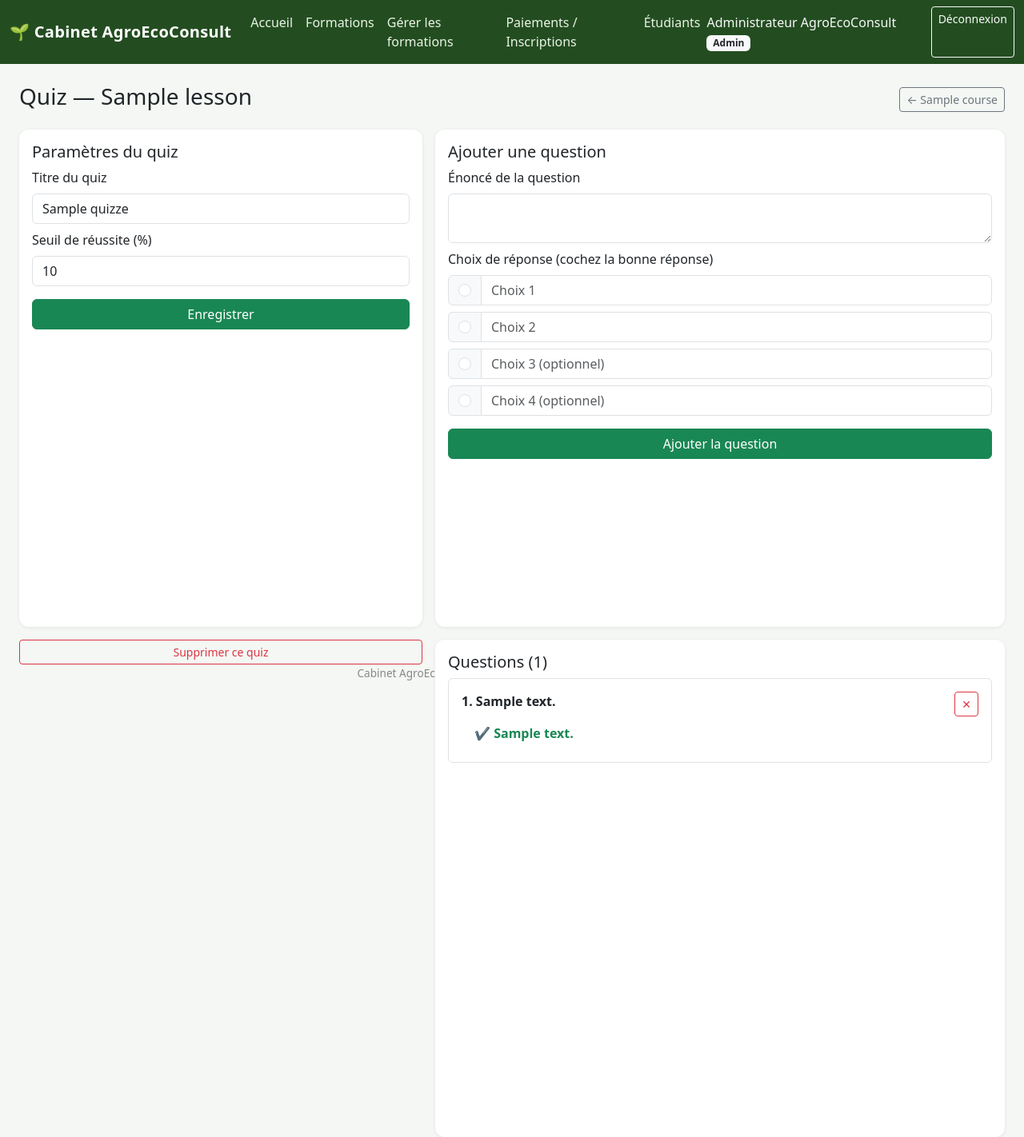
After one commit to Bayegaye/agroecoconsulting, a Flask app: page /admin/lecons/1/quiz in a window 1280 px wide. The commit adds this page. Shown: the whole page at 80% size. Run offline with Flask 3, Linux system fonts and the light colour scheme; a user stored in the database is signed in; tables that the repository leaves empty hold one stand-in row (values such as "Sample post"); parts of the project's set-up code (start-up, migrations or seed data) failed here and were passed over; some libraries are stand-ins or nearby versions.

Commit message:
Add files via upload

```diff
--- a/app.py
+++ b/app.py
@@ -9,7 +9,7 @@ from flask_login import (
     LoginManager, login_user, logout_user, login_required, current_user
 )
 
-from models import db, User, Course, Lesson, Enrollment
+from models import db, User, Course, Lesson, Enrollment, Quiz, Question, Choice, QuizAttempt
 
 APP_NAME = os.environ.get("APP_NAME", "Agro Eco Consulting")
 CABINET_NAME = "Cabinet AgroEcoConsult"
@@ -242,7 +242,26 @@ def mes_formations():
         .order_by(Enrollment.created_at.desc())
         .all()
     )
-    return render_template("mes_formations.html", inscriptions=inscriptions)
+
+    quiz_stats = {}  # course_id -> {"reussis": int, "total": int}
+    for e in inscriptions:
+        if e.status != "validee" or not e.course:
+            continue
+        total = 0
+        reussis = 0
+        for l in e.course.lessons:
+            if l.quiz:
+                total += 1
+                meilleure = (
+                    QuizAttempt.query.filter_by(quiz_id=l.quiz.id, student_id=current_user.id)
+                    .order_by(QuizAttempt.score.desc()).first()
+                )
+                if meilleure and meilleure.passed:
+                    reussis += 1
+        if total:
+            quiz_stats[e.course_id] = {"reussis": reussis, "total": total}
+
+    return render_template("mes_formations.html", inscriptions=inscriptions, quiz_stats=quiz_stats)
 
 
 @app.route("/formations/<int:cid>/apprendre")
@@ -259,7 +278,80 @@ def apprendre(cid):
             flash("Vous n'avez pas (encore) accès à cette formation.", "danger")
             return redirect(url_for("formation_detail", cid=cid))
     lecons = formation.lessons.order_by(Lesson.position).all()
-    return render_template("apprendre.html", formation=formation, lecons=lecons)
+
+    meilleurs_scores = {}
+    if not current_user.is_admin:
+        for l in lecons:
+            if l.quiz:
+                meilleure = (
+                    QuizAttempt.query.filter_by(quiz_id=l.quiz.id, student_id=current_user.id)
+                    .order_by(QuizAttempt.score.desc()).first()
+                )
+                if meilleure:
+                    meilleurs_scores[l.id] = meilleure
+
+    return render_template(
+        "apprendre.html", formation=formation, lecons=lecons,
+        meilleurs_scores=meilleurs_scores,
+    )
+
+
+# ---------- Espace étudiant : quiz d'évaluation ----------
+
+def _acces_lecon_ok(lesson):
+    """Vérifie que l'utilisateur courant a accès à la leçon (admin, ou inscription validée)."""
+    if current_user.is_admin:
+        return True
+    return Enrollment.query.filter_by(
+        student_id=current_user.id, course_id=lesson.course_id, status="validee"
+    ).first() is not None
+
+
+@app.route("/lecons/<int:lid>/quiz", methods=["GET", "POST"])
+@login_required
+def passer_quiz(lid):
+    lesson = db.session.get(Lesson, lid)
+    if not lesson or not lesson.quiz:
+        abort(404)
+    if not _acces_lecon_ok(lesson):
+        flash("Vous n'avez pas (encore) accès à cette formation.", "danger")
+        return redirect(url_for("formation_detail", cid=lesson.course_id))
+
+    quiz = lesson.quiz
+    questions = quiz.questions.order_by(Question.position).all()
+
+    if request.method == "POST" and not current_user.is_admin:
+        correct_count = 0
+        for q in questions:
+            reponse = request.form.get(f"question_{q.id}")
+            if reponse is not None:
+                choix = db.session.get(Choice, int(reponse)) if reponse.isdigit() else None
+                if choix and choix.question_id == q.id and choix.is_correct:
+                    correct_count += 1
+        total = len(questions)
+        score = round((correct_count / total) * 100) if total else 0
+        attempt = QuizAttempt(
+            quiz_id=quiz.id, student_id=current_user.id, score=score,
+            correct_count=correct_count, total_count=total,
+            passed=score >= quiz.pass_score,
+        )
+        db.session.add(attempt)
+        db.session.commit()
+        return render_template(
+            "quiz_resultat.html", formation=lesson.course, lesson=lesson,
+            quiz=quiz, attempt=attempt,
+        )
+
+    dernieres_tentatives = []
+    if not current_user.is_admin:
+        dernieres_tentatives = (
+            QuizAttempt.query.filter_by(quiz_id=quiz.id, student_id=current_user.id)
+            .order_by(QuizAttempt.created_at.desc()).all()
+        )
+    return render_template(
+        "quiz.html", formation=lesson.course, lesson=lesson,
+        quiz=quiz, questions=questions, tentatives=dernieres_tentatives,
+    )
 
 
 # ---------- Administration : formations et leçons ----------
@@ -397,6 +489,103 @@ def admin_supprimer_lecon(lid):
     return redirect(url_for("admin_formations"))
 
 
+# ---------- Administration : quiz d'évaluation ----------
+
+@app.route("/admin/lecons/<int:lid>/quiz", methods=["GET", "POST"])
+@login_required
+@admin_required
+def admin_quiz(lid):
+    lesson = db.session.get(Lesson, lid)
+    if not lesson:
+        abort(404)
+
+    if request.method == "POST":
+        title = request.form.get("title", "").strip() or "Quiz"
+        try:
+            pass_score = int(request.form.get("pass_score") or 70)
+        except ValueError:
+            pass_score = 70
+        pass_score = max(0, min(100, pass_score))
+
+        if lesson.quiz:
+            lesson.quiz.title = title
+            lesson.quiz.pass_score = pass_score
+        else:
+            db.session.add(Quiz(lesson_id=lesson.id, title=title, pass_score=pass_score))
+        db.session.commit()
+        flash("Quiz enregistré.", "success")
+        return redirect(url_for("admin_quiz", lid=lid))
+
+    questions = lesson.quiz.questions.order_by(Question.position).all() if lesson.quiz else []
+    return render_template("admin_quiz.html", lesson=lesson, formation=lesson.course, questions=questions)
+
+
+@app.route("/admin/lecons/<int:lid>/quiz/supprimer", methods=["POST"])
+@login_required
+@admin_required
+def admin_supprimer_quiz(lid):
+    lesson = db.session.get(Lesson, lid)
+    if not lesson:
+        abort(404)
+    if lesson.quiz:
+        db.session.delete(lesson.quiz)
+        db.session.commit()
+        flash("Quiz supprimé.", "info")
+    return redirect(url_for("admin_formation_detail", cid=lesson.course_id))
+
+
+@app.route("/admin/quiz/<int:qid>/questions", methods=["POST"])
+@login_required
+@admin_required
+def admin_ajouter_question(qid):
+    quiz = db.session.get(Quiz, qid)
+    if not quiz:
+        abort(404)
+    text = request.form.get("text", "").strip()
+    if not text:
+        flash("L'énoncé de la question est obligatoire.", "danger")
+        return redirect(url_for("admin_quiz", lid=quiz.lesson_id))
+
+    choix_textes = request.form.getlist("choice_text")
+    bonne_reponse = request.form.get("correct_choice")  # index (str) du choix correct
+
+    choix_valides = [(i, t.strip()) for i, t in enumerate(choix_textes) if t.strip()]
+    if len(choix_valides) < 2:
+        flash("Il faut au moins deux choix de réponse.", "danger")
+        return redirect(url_for("admin_quiz", lid=quiz.lesson_id))
+    if bonne_reponse is None or not any(str(i) == bonne_reponse for i, _ in choix_valides):
+        flash("Merci d'indiquer quelle réponse est correcte.", "danger")
+        return redirect(url_for("admin_quiz", lid=quiz.lesson_id))
+
+    position = (quiz.questions.count() or 0) + 1
+    question = Question(quiz_id=quiz.id, text=text, position=position)
+    db.session.add(question)
+    db.session.flush()  # pour obtenir question.id
+
+    for pos, (i, choice_text) in enumerate(choix_valides, start=1):
+        db.session.add(Choice(
+            question_id=question.id, text=choice_text,
+            is_correct=(str(i) == bonne_reponse), position=pos,
+        ))
+    db.session.commit()
+    flash("Question ajoutée.", "success")
+    return redirect(url_for("admin_quiz", lid=quiz.lesson_id))
+
+
+@app.route("/admin/questions/<int:qid>/supprimer", methods=["POST"])
+@login_required
+@admin_required
+def admin_supprimer_question(qid):
+    question = db.session.get(Question, qid)
+    if question:
+        lid = question.quiz.lesson_id
+        db.session.delete(question)
+        db.session.commit()
+        flash("Question supprimée.", "info")
+        return redirect(url_for("admin_quiz", lid=lid))
+    return redirect(url_for("admin_formations"))
+
+
 # ---------- Administration : inscriptions / paiements ----------
 
 @app.route("/admin/inscriptions")
--- a/templates/admin_formation_detail.html
+++ b/templates/admin_formation_detail.html
@@ -79,6 +79,11 @@
             <button class="btn btn-sm btn-outline-success" type="submit" title="Enregistrer">✏️</button>
             <button class="btn btn-sm btn-outline-danger" type="submit" formaction="{{ url_for('admin_supprimer_lecon', lid=l.id) }}" formnovalidate onclick="return confirm('Supprimer cette leçon ?');" title="Supprimer">✕</button>
           </div>
+          <div class="mb-2">
+            <a href="{{ url_for('admin_quiz', lid=l.id) }}" class="btn btn-sm {{ 'btn-outline-success' if l.quiz else 'btn-outline-secondary' }}">
+              {% if l.quiz %}📝 Quiz ({{ l.quiz.questions.count() }} question{{ 's' if l.quiz.questions.count() > 1 else '' }}){% else %}+ Ajouter un quiz{% endif %}
+            </a>
+          </div>
           <textarea name="content" class="form-control form-control-sm mb-2" rows="2" placeholder="Texte / instructions">{{ l.content or '' }}</textarea>
           <input type="text" name="video_url" value="{{ l.video_url or '' }}" class="form-control form-control-sm mb-2" placeholder="Lien vidéo">
           <div class="row g-2">
--- /dev/null
+++ b/templates/admin_quiz.html
@@ -0,0 +1,83 @@
+{% extends "base.html" %}
+{% block title %}Quiz — {{ lesson.title }}{% endblock %}
+{% block content %}
+<div class="d-flex justify-content-between align-items-center mb-3">
+  <h3>Quiz — {{ lesson.title }}</h3>
+  <a href="{{ url_for('admin_formation_detail', cid=formation.id) }}" class="btn btn-outline-secondary btn-sm">← {{ formation.title }}</a>
+</div>
+
+<div class="row g-3">
+  <div class="col-lg-5">
+    <div class="card card-course p-3 mb-3">
+      <h5>Paramètres du quiz</h5>
+      <form method="POST">
+        <div class="mb-2">
+          <label class="form-label">Titre du quiz</label>
+          <input type="text" name="title" class="form-control" value="{{ lesson.quiz.title if lesson.quiz else 'Quiz' }}">
+        </div>
+        <div class="mb-3">
+          <label class="form-label">Seuil de réussite (%)</label>
+          <input type="number" min="0" max="100" name="pass_score" class="form-control" value="{{ lesson.quiz.pass_score if lesson.quiz else 70 }}">
+        </div>
+        <button type="submit" class="btn btn-success w-100">
+          {{ 'Enregistrer' if lesson.quiz else 'Créer le quiz' }}
+        </button>
+      </form>
+    </div>
+    {% if lesson.quiz %}
+    <form method="POST" action="{{ url_for('admin_supprimer_quiz', lid=lesson.id) }}" onsubmit="return confirm('Supprimer définitivement ce quiz et toutes ses questions ?');">
+      <button class="btn btn-outline-danger btn-sm w-100">Supprimer ce quiz</button>
+    </form>
+    {% endif %}
+  </div>
+
+  <div class="col-lg-7">
+    {% if lesson.quiz %}
+    <div class="card card-course p-3 mb-3">
+      <h5>Ajouter une question</h5>
+      <form method="POST" action="{{ url_for('admin_ajouter_question', qid=lesson.quiz.id) }}">
+        <div class="mb-2">
+          <label class="form-label">Énoncé de la question</label>
+          <textarea name="text" class="form-control" rows="2" required></textarea>
+        </div>
+        <label class="form-label">Choix de réponse (cochez la bonne réponse)</label>
+        {% for i in range(4) %}
+        <div class="input-group mb-2">
+          <div class="input-group-text">
+            <input class="form-check-input mt-0" type="radio" name="correct_choice" value="{{ i }}" {% if i == 0 %}required{% endif %}>
+          </div>
+          <input type="text" name="choice_text" class="form-control" placeholder="Choix {{ i + 1 }}{% if i >= 2 %} (optionnel){% endif %}">
+        </div>
+        {% endfor %}
+        <button type="submit" class="btn btn-success w-100 mt-2">Ajouter la question</button>
+      </form>
+    </div>
+
+    <div class="card card-course p-3">
+      <h5>Questions ({{ questions|length }})</h5>
+      {% for q in questions %}
+      <div class="border rounded p-3 mb-2">
+        <div class="d-flex justify-content-between align-items-start gap-2">
+          <p class="fw-bold mb-2">{{ loop.index }}. {{ q.text }}</p>
+          <form method="POST" action="{{ url_for('admin_supprimer_question', qid=q.id) }}" onsubmit="return confirm('Supprimer cette question ?');">
+            <button class="btn btn-sm btn-outline-danger" title="Supprimer">✕</button>
+          </form>
+        </div>
+        <ul class="list-group list-group-flush">
+          {% for c in q.choices %}
+          <li class="list-group-item {% if c.is_correct %}text-success fw-bold{% endif %}">
+            {% if c.is_correct %}✔{% else %}○{% endif %} {{ c.text }}
+          </li>
+          {% endfor %}
+        </ul>
+      </div>
+      {% else %}
+      <p class="text-muted mb-0">Aucune question pour l'instant.</p>
+      {% endfor %}
+    </div>
+    {% else %}
+    <div class="alert alert-info">Créez d'abord le quiz (paramètres à gauche) pour pouvoir ajouter des questions.</div>
+    {% endif %}
+  </div>
+</div>
+{% endblock %}
```
Also changed, not shown: formation_detail.html (added, +84 -0 lines), index.html (added, +40 -0 lines), models.py (+57 -0 lines), templates/apprendre.html (+11 -1 lines), templates/mes_formations.html (+10 -2 lines), templates/quiz.html (added, +44 -0 lines), templates/quiz_resultat.html (added, +29 -0 lines), README.md, templates/accueil.html (line endings or trailing spaces), templates/admin_etudiants.html (line endings or trailing spaces), templates/admin_formations.html (line endings or trailing spaces), templates/admin_inscriptions.html (line endings or trailing spaces), templates/base.html (line endings or trailing spaces), templates/login.html (line endings or trailing spaces), 1 more files.
